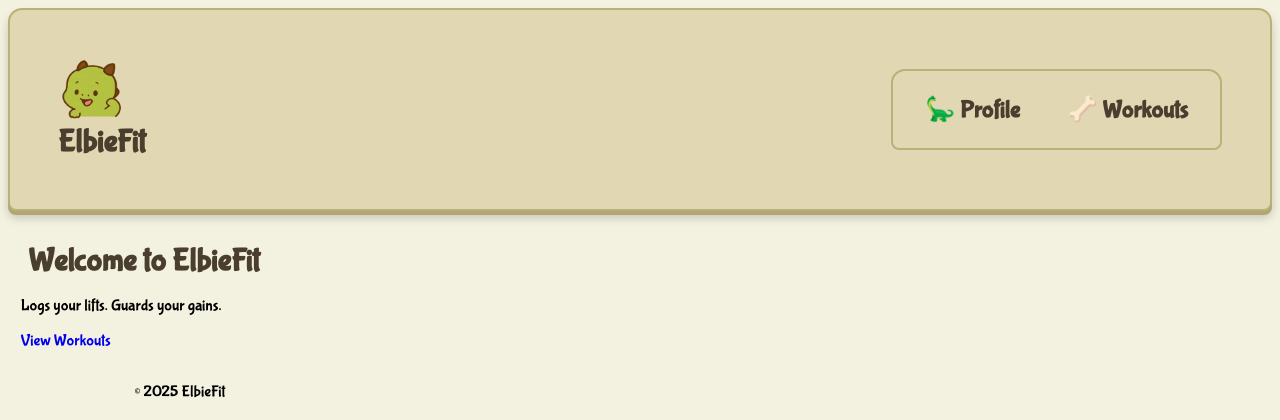
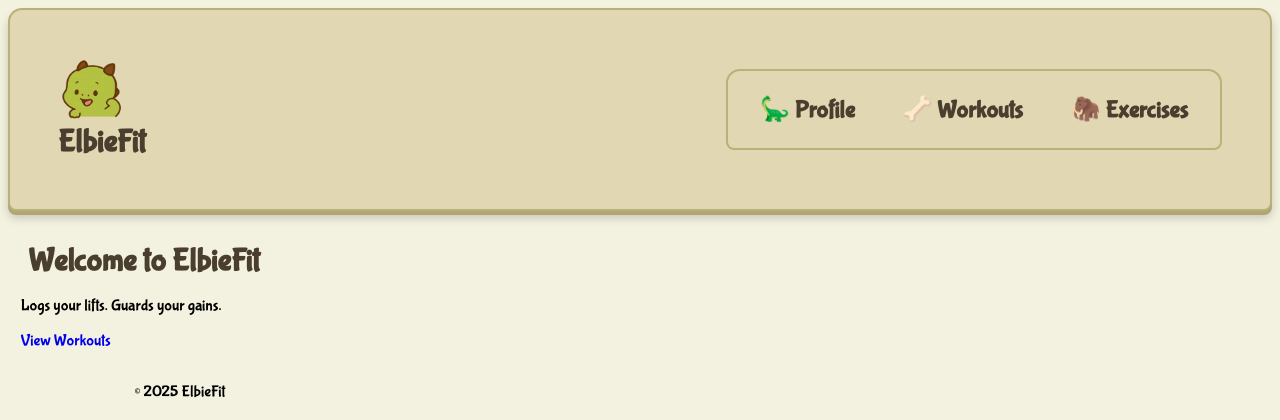
Before and after one commit to LisaS7/ElbieFit, a FastAPI app: page / in a window 1280 px wide. Shown: the top 420 px of the page. Run offline with FastAPI, Linux system fonts and the light colour scheme; some libraries are stand-ins or nearby versions.

Commit message:
Adding exercises link to nav

```diff
--- a/app/templates/base.html
+++ b/app/templates/base.html
@@ -27,6 +27,7 @@
       <nav id="main-nav" class="nav-panel">
         <a href="/profile">🦕 Profile</a>
         <a href="/workout/all">🦴 Workouts</a>
+        <a href="/exercise/all">🦣 Exercises</a>
       </nav>
     </header>
 
```
